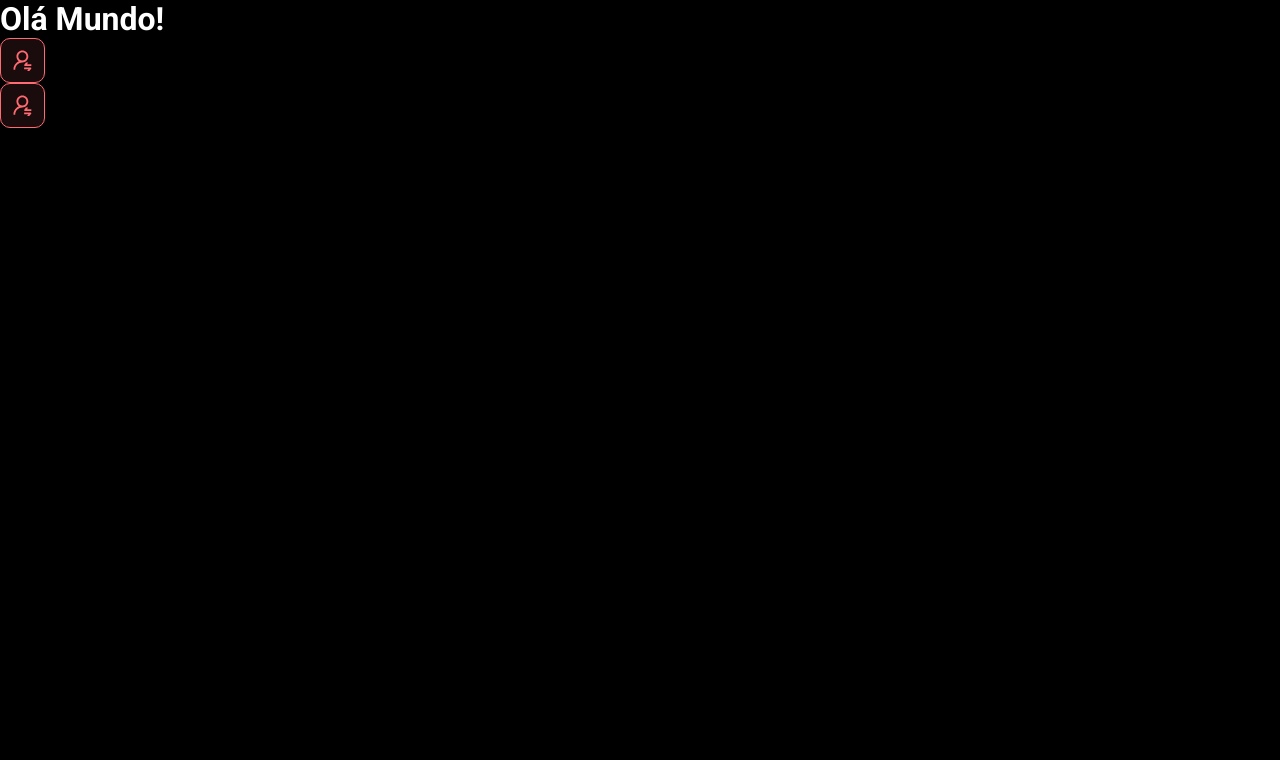
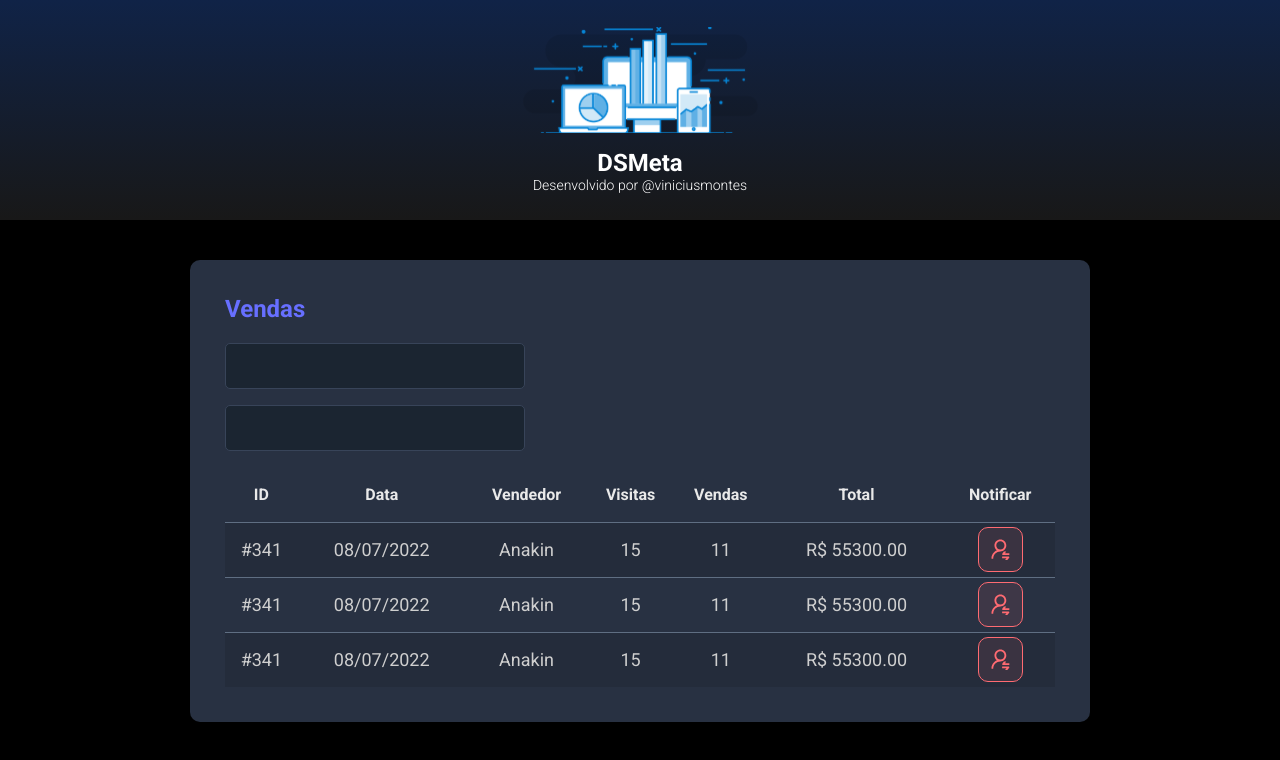
Before and after one commit to viniciusmontes/dsmeta, a React (Vite) app in the folder frontend/: page / in a window 1280 px wide. Shown: the top 760 px of the page. Built offline with nearby package versions, Linux system fonts and the light colour scheme.

Commit message:
Other components

```diff
--- a/frontend/src/App.tsx
+++ b/frontend/src/App.tsx
@@ -1,13 +1,20 @@
-import NotificationButton from "./components/NotificationButton"
+import Header from "./components/Header"
+import SalesCard from "./components/SalesCard"
+
 
 
 function App() {
 
   return (
     <>
-      <h1>Olá Mundo!</h1>
-      <NotificationButton />
-      <NotificationButton />
+      <Header />
+      <main>
+        <section id="sales">
+          <div className="dsmeta-container">
+            <SalesCard />
+          </div>
+        </section>
+      </main>
     </>
   )
 
--- /dev/null
+++ b/frontend/src/components/Header/index.tsx
@@ -0,0 +1,23 @@
+import logo from '../../assets/img/logo.svg'
+import "./styles.css"
+
+function Header() {
+
+    return (
+
+        <header>
+            <div className="dsmeta-logo-container">
+                <img src={logo} alt="DSMeta" />
+                <h1>DSMeta</h1>
+                <p>
+                    Desenvolvido por
+                    <a href="https://www.instagram.com/viniciusmontes"> @viniciusmontes</a>
+                </p>
+            </div>
+        </header>
+
+    )
+
+}
+
+export default Header
--- /dev/null
+++ b/frontend/src/components/Header/styles.css
@@ -0,0 +1,27 @@
+header {
+    background: linear-gradient(180deg, #102347 0%, #181818 100%);
+    height: 220px;
+    display: flex;
+    align-items: center;
+    justify-content: center;
+  }
+
+  .dsmeta-logo-container {
+    display: flex;
+    flex-direction: column;
+    align-items: center;
+  }
+
+  .dsmeta-logo-container img {
+    width: 235px;
+  }
+
+  .dsmeta-logo-container h1 {
+    margin-top: 15px;
+    font-size: 24px;
+  }
+
+  .dsmeta-logo-container p {
+    font-size: 14px;
+    font-weight: 300;
+  }
--- /dev/null
+++ b/frontend/src/components/SalesCard/index.tsx
@@ -0,0 +1,86 @@
+
+import NotificationButton from "../NotificationButton"
+import "./styles.css"
+
+function SalesCard() {
+
+    return (
+        <div className="dsmeta-card">
+            <h2 className="dsmeta-sales-title">Vendas</h2>
+            <div>
+                <div className="dsmeta-form-control-container">
+                    <input className="dsmeta-form-control" type="text" />
+                </div>
+                <div className="dsmeta-form-control-container">
+                    <input className="dsmeta-form-control" type="text" />
+                </div>
+            </div>
+
+            <div>
+                <table className="dsmeta-sales-table">
+                    <thead>
+                        <tr>
+                            <th className="show992">ID</th>
+                            <th className="show576">Data</th>
+                            <th>Vendedor</th>
+                            <th className="show992">Visitas</th>
+                            <th className="show992">Vendas</th>
+                            <th>Total</th>
+                            <th>Notificar</th>
+                        </tr>
+                    </thead>
+                    <tbody>
+                        <tr>
+                            <td className="show992">#341</td>
+                            <td className="show576">08/07/2022</td>
+                            <td>Anakin</td>
+                            <td className="show992">15</td>
+                            <td className="show992">11</td>
+                            <td>R$ 55300.00</td>
+                            <td>
+                                <div className="dsmeta-red-btn-container">
+                                    <NotificationButton/>
+                                    </div>
+
+                            </td>
+                        </tr>
+                        <tr>
+                            <td className="show992">#341</td>
+                            <td className="show576">08/07/2022</td>
+                            <td>Anakin</td>
+                            <td className="show992">15</td>
+                            <td className="show992">11</td>
+                            <td>R$ 55300.00</td>
+                            <td>
+                                <div className="dsmeta-red-btn-container">
+                                    <NotificationButton/>
+                                    </div>
+
+                            </td>
+                        </tr>
+                        <tr>
+                            <td className="show992">#341</td>
+                            <td className="show576">08/07/2022</td>
+                            <td>Anakin</td>
+                            <td className="show992">15</td>
+                            <td className="show992">11</td>
+                            <td>R$ 55300.00</td>
+                            <td>
+                                <div className="dsmeta-red-btn-container">
+                                    <NotificationButton/>
+                                    </div>
+
+                            </td>
+                        </tr>
+                    </tbody>
+
+                </table>
+            </div>
+
+        </div>
+
+    )
+
+}
+
+export default SalesCard
--- /dev/null
+++ b/frontend/src/components/SalesCard/styles.css
@@ -0,0 +1,101 @@
+.dsmeta-card {
+    background-color: #283142;
+    border-radius: 10px;
+    padding: 30px 10px;
+}
+
+
+
+.dsmeta-sales-title {
+    color: #676fff;
+    font-size: 24px;
+    margin-bottom: 20px;
+}
+
+.dsmeta-form-control-container {
+    margin-bottom: 16px;
+    max-width: 300px;
+}
+
+.dsmeta-form-control {
+    width: 100%;
+    height: 46px;
+    background-color: #1b2531;
+    border: 1px solid #384459;
+    border-radius: 5px;
+    color: #9aaabe;
+    padding: 0 20px;
+    font-size: 18px;
+}
+
+.dsmeta-sales-table {
+    width: 100%;
+    border-spacing: 0;
+    border-collapse: collapse;
+}
+
+.dsmeta-sales-table thead {
+    height: 55px;
+    font-size: 16px;
+    color: #e9e9e9;
+    font-weight: 700;
+}
+
+.dsmeta-sales-table tbody {
+    font-size: 14px;
+    font-weight: 400;
+    color: #cfcfcf;
+    text-align: center;
+}
+
+.dsmeta-sales-table tbody tr {
+    height: 74px;
+    border-top: 1px solid #5f6e82;
+}
+
+.dsmeta-sales-table tbody tr:hover>td {
+    background-color: #384459;
+}
+
+.dsmeta-sales-table tbody tr:nth-child(odd) {
+    background-color: #242c3b;
+}
+
+.dsmeta-red-btn-container {
+    display: flex;
+    justify-content: center;
+}
+
+
+
+.show576 {
+    display: none;
+}
+
+.show992 {
+    display: none;
+}
+
+@media (min-width: 576px) {
+    .show576 {
+        display: table-cell;
+    }
+
+    .dsmeta-card {
+        padding: 35px;
+    }
+
+    .dsmeta-sales-table tbody tr {
+        height: 55px;
+    }
+
+    .dsmeta-sales-table tbody {
+        font-size: 18px;
+    }
+}
+
+@media (min-width: 992px) {
+    .show992 {
+        display: table-cell;
+    }
+}
--- a/frontend/src/index.css
+++ b/frontend/src/index.css
@@ -111,7 +111,7 @@
   border-top: 1px solid #5f6e82;
 }
 
-.dsmeta-sales-table tbody tr:hover > td {
+.dsmeta-sales-table tbody tr:hover>td {
   background-color: #384459;
 }
 
@@ -171,3 +171,13 @@
     display: table-cell;
   }
 }
+
+.dsmeta-container {
+  width: 100%;
+  max-width: 900px;
+  margin: 0 auto;
+}
+
+#sales {
+  padding: 40px 10px;
+}
```
Also changed, not shown: frontend/src/assets/img/logo.svg (added). Lines whose indentation alone changed are shown as unchanged.
